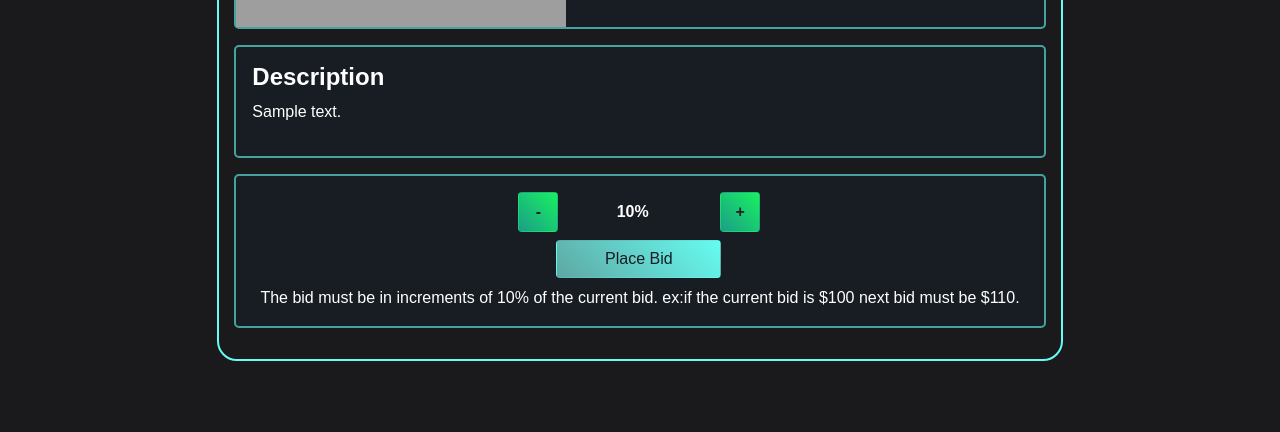
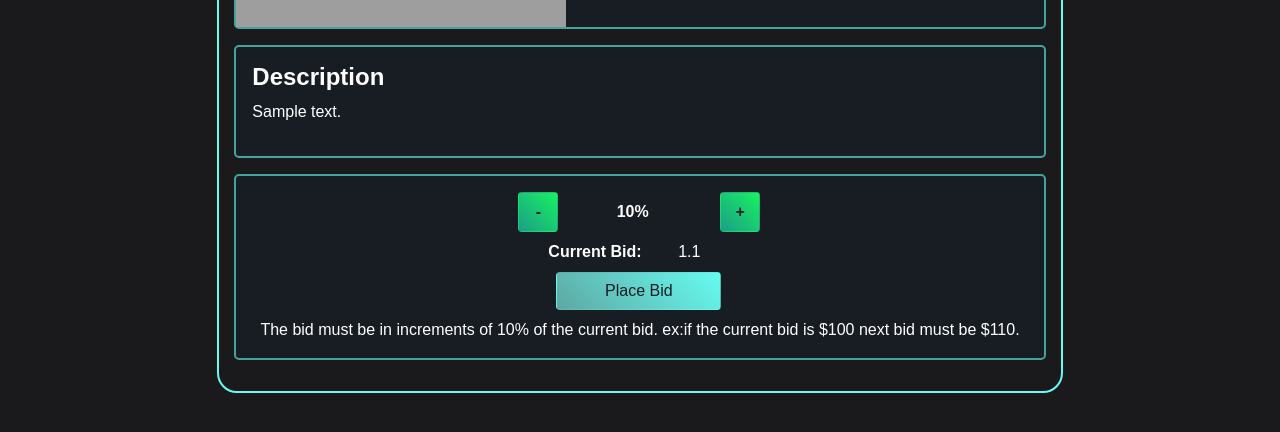
Before and after one commit to projectsddu/OnlineBidding, a PHP site: page /OnlineBidding/show_products.php?id=1 in a window 1280 px wide. Shown: the part 330-762 px from the top of the page. Run offline with PHP 8.4, Linux system fonts and the light colour scheme; the visitor is signed in with stand-in values (Sample User, id 1); tables that the repository leaves empty hold one stand-in row (values such as "Sample post"); grey boxes are pictures that could not be loaded.

```diff
--- a/Assets/Files/JS/ws.js
+++ b/Assets/Files/JS/ws.js
@@ -5,7 +5,11 @@
         console.log("jenil");
         var incr=parseInt(document.getElementById("cur_bid").innerText);
         incr=incr+1
+        var base_p=parseInt(document.getElementById("curr_bid").innerText);
         document.getElementById("cur_bid").innerText=String(incr)+"%";
+        var price=(incr/100)*base_p+base_p;
+        console.log(price);
+        document.getElementById("current_bid").innerText=String(price);
 
       });
       document.getElementById("minus").addEventListener("click", function() {
@@ -15,7 +19,13 @@
         if(incr>10)
         {
           incr=incr-1
+          document.getElementById("cur_bid").innerText=String(incr)+"%";
+          var base_p=parseInt(document.getElementById("cur_bid").innerText);
         document.getElementById("cur_bid").innerText=String(incr)+"%";
+
+        var price=parseInt(document.getElementById("curr_bid").innerText);
+        price=price+(incr/100)*price;
+        document.getElementById("current_bid").innerText=String(price)
         }
         else
         {
--- a/show_products.php
+++ b/show_products.php
@@ -82,6 +82,21 @@ ini_set('display_startup_errors', TRUE);
                                 ?>%</b></div>
                                 <div class="col-2"><button id="plus" class="btn cust_btn_1"><b>+</b></button></div>
                             </div>
+                            <div class="row my-2" style="margin-left:300px">
+                            <div class="col-3"><b>Current Bid:</b></div>
+                            <div class="col-2" id="current_bid"><?php
+
+                            if($current_bid==0)
+                            {
+                                echo $base_bid;
+                            }
+                            else
+                            {
+                                echo $current_bid+$current_bid*0.1;
+                            }
+
+                            ?></div>
+                            </div>
                             <div class="row my-2">
                                 <button class="btn checkoutmore plc_bid">Place Bid</button>
                             </div>
```
